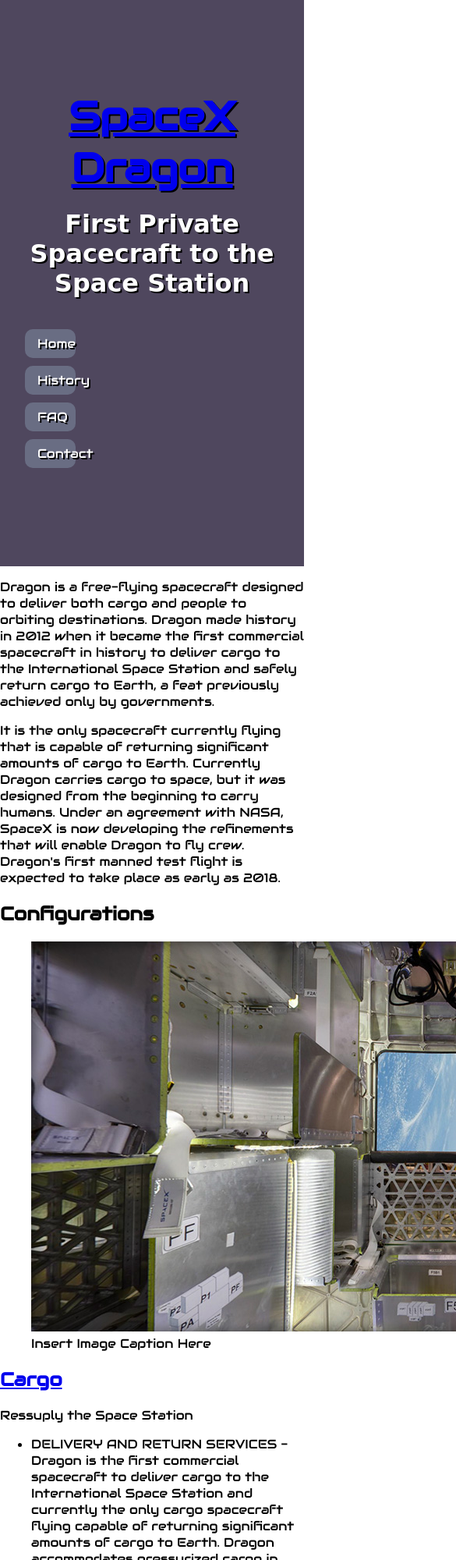
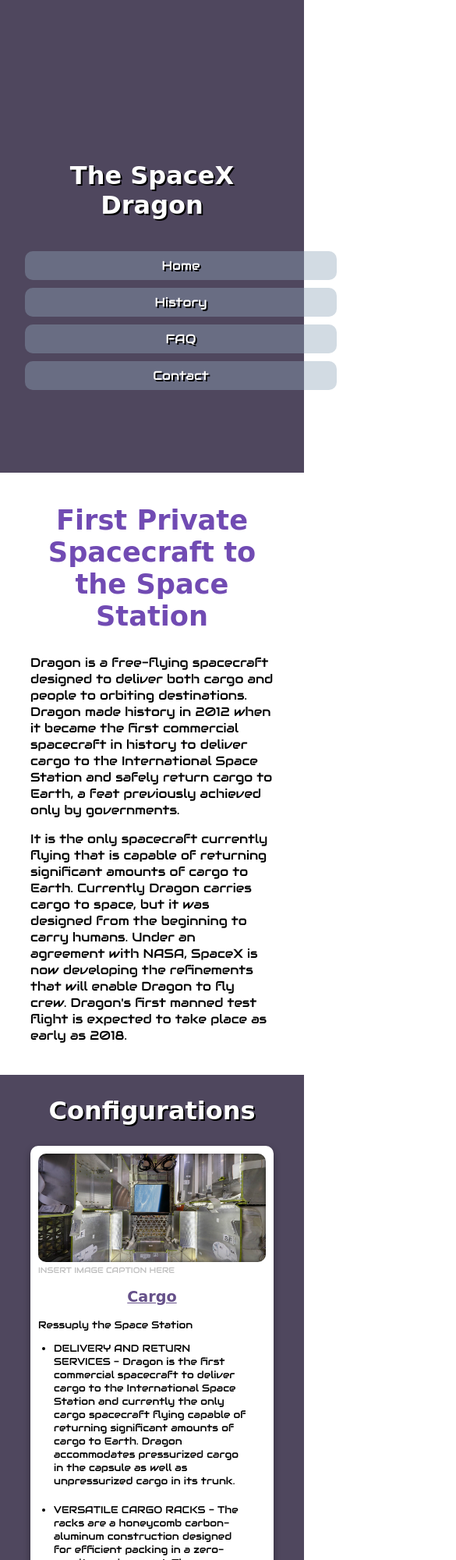
Before and after one commit to DillonJR/ifsc-1310, a plain HTML site: page final-v1/index.html in a window 390 px wide. Shown: the top 2000 px of the page at 78% size, 585 px wide, since content can reach past the window. Drawn offline with Linux system fonts and the light colour scheme.

Commit message:
more work on final, moved pics around

```diff
--- a/final-v1/assets/css/style.css
+++ b/final-v1/assets/css/style.css
@@ -22,6 +22,20 @@ html {
 
 /* ------------- Utility Styles ------------ */
 
+.container {
+    width: 80vw;
+    margin: 40px auto;
+    max-width: 900px;
+}
+
+
+
+/* ------------- Responsive Images ------------ */
+
+img {
+    max-width:100%;
+    height: auto;
+}
 
 /* ------------- Global Styles ------------ */
 
@@ -41,7 +55,7 @@ header.primary {
 
 header.primary::before {
     content: "";
-    background-image: ;
+    background-image: url(ADD IMAGE URL HERE);
     background-size: cover;
     position:absolute;
     top: 0px;
@@ -56,6 +70,18 @@ header.primary h1 {
     margin: 20px 0;
     position: relative;
 }
+
+header.primary h1 a {
+    color: #ffffff;
+    background-image: url("add logo image url");
+    display: block;
+    width: 460px;
+    height: 70px;
+    margin: 0 auto;
+    text-indent: 100%;
+    white-space: nowrap;
+    overflow: hidden;
+  }
 
 header.primary h2 {
     font-family: "Audiowave", cursive;
@@ -74,15 +100,15 @@ header.primary nav ul {
     margin: 20px auto;
   }
 
-  header.primary nav li {
+header.primary nav li {
     list-style-type: none;
     margin-bottom: 10px;
     padding: 0;
     width: 20%;
   }
 
-  header.primary nav a:link,
-  header.primary nav a:visited {
+header.primary nav a:link,
+header.primary nav a:visited {
     color: white;
     text-decoration: none;
     background-color: #000000;
@@ -93,7 +119,156 @@ header.primary nav ul {
     display: block;
   }
 
-  header.primary nav a:hover,
-  header.primary nav a:active {
+header.primary nav a:hover,
+header.primary nav a:active {
     background-color: rgba(51, 83, 107, 0.8);
   }
+
+  /* ------------- Content ------------ */
+
+section#content h2{
+    font-family: "Audiowave", cursive;
+    font-size: 2.2em;
+    color: #714BB3;
+    text-align:center;
+  }
+
+   /* ------------- Articles ------------ */
+
+section#articles {
+    background: #4F475E;
+   }
+
+section#articles .container {
+    display: flex;
+    flex-direction: row;
+    justify-content: space-between;
+    flex-wrap: wrap;
+    border-bottom: 1px solid #c0c0c0;
+    padding: 0 0 4em 0;
+   }
+
+section#articles h2,
+#content h2 {
+    flex: 0 0 100%;
+    color: #714BB3;
+    text-align: center;
+    font-family: "Audiowave", cursive;
+    font-size: 2em;
+}
+
+section#articles h2 {
+    color: #fff;
+    text-shadow: 2px 2px #000;
+   }
+
+#articles article.post {
+    width: 30%;
+    box-shadow: 0 4px 8px rgba(0, 0, 0, 0.4);
+    padding: 10px;
+    transition: 0.6s;
+    font-size: 0.8rem;
+    border-radius: 10px;
+    background: #fff;
+}
+
+#articles article.post h2 {
+    font-size: 1.5em;
+    text-shadow: none;
+   }
+
+#articles article.post:hover {
+    box-shadow: 0 8px 16px rgba(0, 0, 0, 0.4);
+   }
+
+#articles article time,
+#articles article figcaption,
+#articles article footer {
+    font-size: 0.8em;
+    color: #c0c0c0;
+    text-transform: uppercase;
+   }
+
+#articles .post a:link,
+#articles .post a:visited {
+    color: #655089;
+   }
+
+#articles .post figure {
+    margin: 0;
+   }
+
+#articles .post img {
+    border-radius: 10px;
+   }
+
+#articles ul{
+    padding: 0 20px;
+   }
+
+#articles li {
+    margin-bottom: 20px;
+   }
+
+   /*--------------- Launch --------------*/
+
+#launch {
+    padding: 4em 0;
+   }
+
+   /*--------------Aside-------------------*/
+
+
+
+   /*--------------Footer-------------------*/
+
+footer#colophon {
+    background-color: #333038;
+}
+
+#colophon h6 {
+    padding: 20px;
+    margin: 0;
+    color: #fff;
+    text-align: center;
+    font-size: 0.9rem;
+    text-transform: uppercase;
+}
+
+#colophon h6 a:link,
+#colophon h6 a:visited {
+    color: #fff;
+}
+
+   /*--------------Media Queries-------------------*/
+
+   @media screen and (max-width: 600px) {
+    header.primary nav ul {
+      flex-direction: column;
+      margin: 0 auto;
+      width: 400px;
+    }
+
+    header.primary nav ul li {
+      margin-bottom: 10px;
+      width: 400px;
+    }
+
+    header.primary nav ul li a {
+      display: block;
+    }
+
+    section#articles .container {
+      display: flex;
+      flex-direction: column;
+      justify-content: space-between;
+      flex-wrap: wrap;
+      border-bottom: 1px solid #c0c0c0;
+      padding: 0 0 4em 0;
+    }
+
+    #articles article.post {
+      width: 100%;
+      margin-bottom: 2em;
+    }
+  }
--- a/final-v1/index.html
+++ b/final-v1/index.html
@@ -15,7 +15,7 @@
 <body>
     <header role="banner" class="primary">
         <h1><a href="index.html">SpaceX Dragon</a></h1>
-        <h2>First Private Spacecraft to the Space Station</h2>
+        <h2>The SpaceX Dragon</h2>
         <nav role="navigation">
           <ul>
             <li><a href="index.html">Home</a></li>
@@ -26,6 +26,7 @@
         </nav>
     </header>
     <section id="content" class="container">
+        <h2>First Private Spacecraft to the Space Station</h2>
         <p>Dragon is a free-flying spacecraft designed to deliver
         both cargo and people to orbiting destinations. Dragon
         made history in 2012 when it became the first commercial
@@ -123,7 +124,7 @@
         </div>
     </section>
     <section id="launch" class="container">
-        <img src="assets/img/launch.jpg" alt="Hover Test?" class="img-center" />
+        <img src="assets/img/dragoncrew.8k.jpg" alt="Hover Test?" class="img-center" />
     </section>
     <aside role="complementary">
         <div class="container">
```
